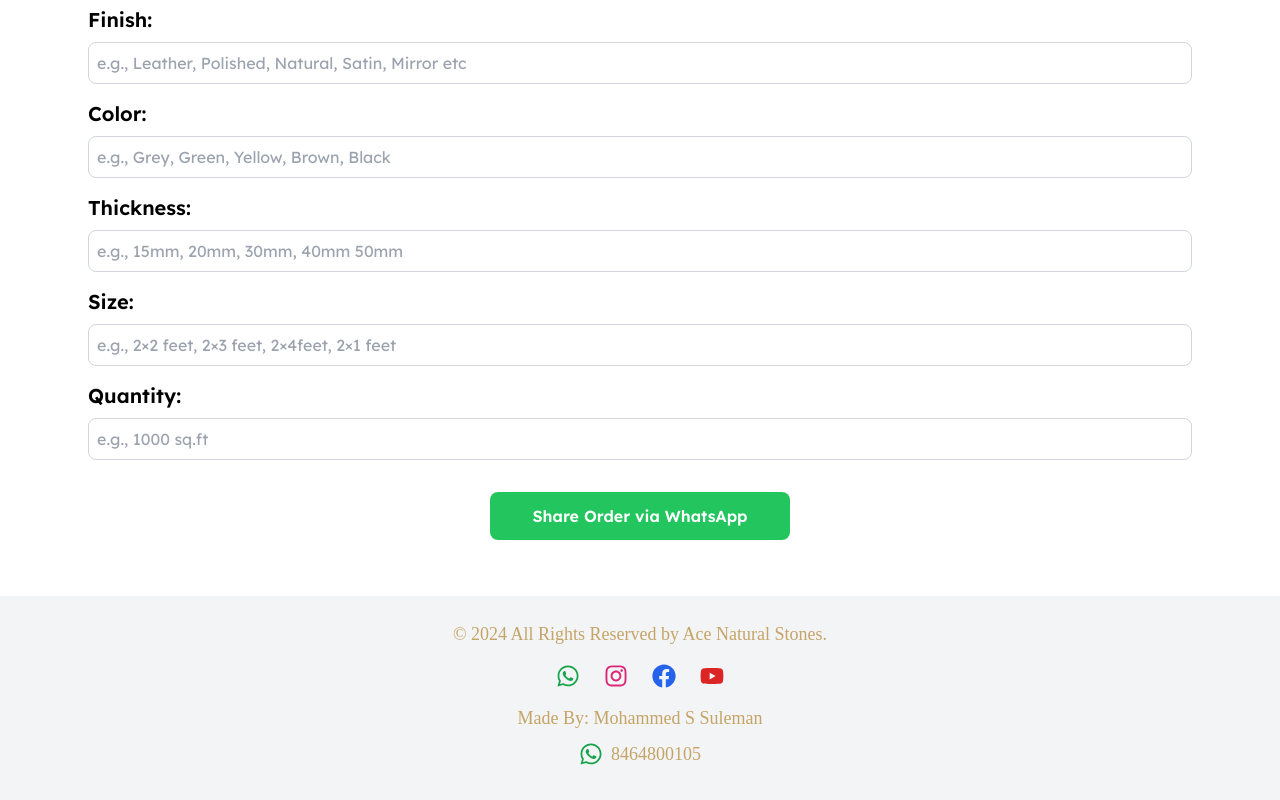
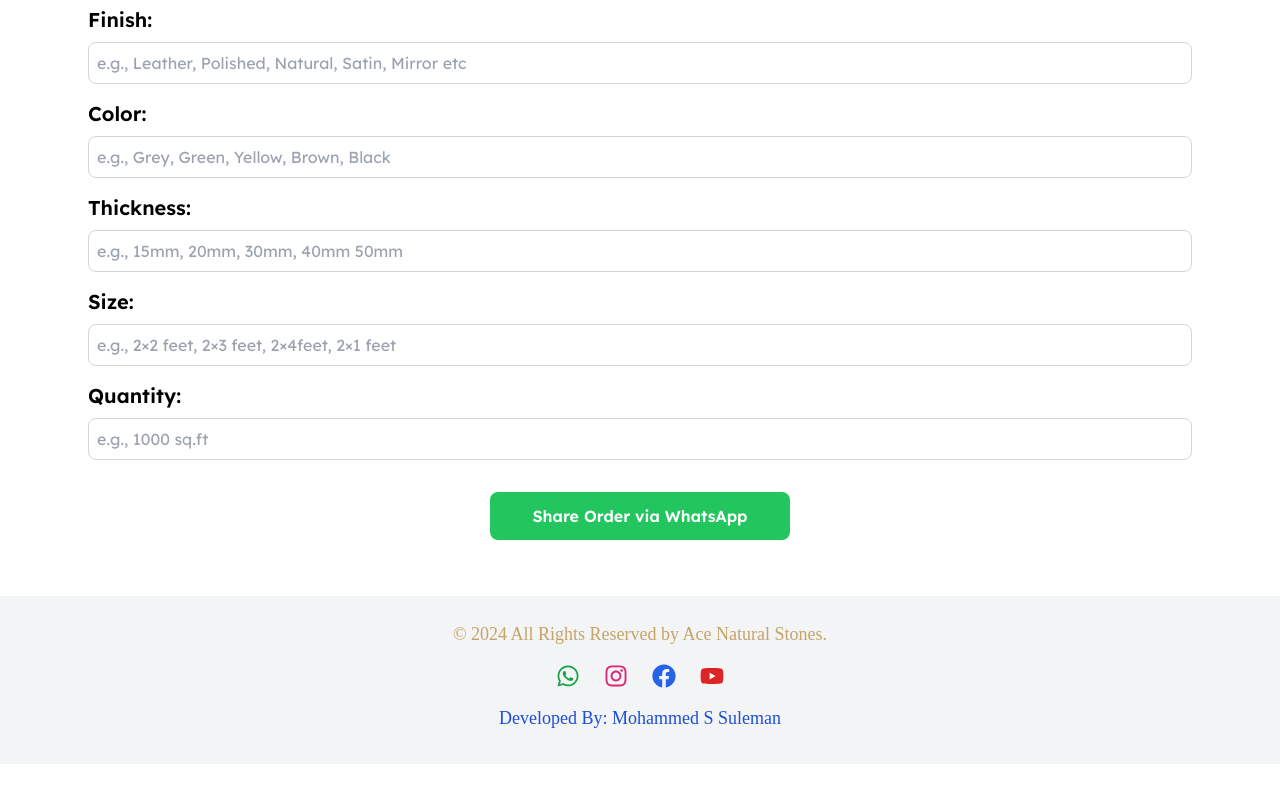
Before and after one commit to coderxplr/ecom-example, a React (Create React App) app: page / in a window 1280 px wide. Shown: the part 3026-3826 px from the top of the page. After the commit the page ends 3790 px from the top, so only its background shows below. Built offline with nearby package versions, Linux system fonts and the light colour scheme; a web font is replaced by a local one.

Commit message:
removed whatsapp number

```diff
--- a/src/components/Footer.jsx
+++ b/src/components/Footer.jsx
@@ -23,10 +23,10 @@ const Footer = () => {
           </a>
         </div>
         <div className="text-center mb-2 text-sm md:text-base lg:text-lg">
-          <p>Made By: Mohammed S Suleman</p>
           <a href="https://wa.me/8464800105" target="_blank" rel="noopener noreferrer" className="flex items-center justify-center space-x-2 text-gold-700 m-2">
-            <FaWhatsapp size={24} className='text-green-600'/>
-            <span>8464800105</span>
+            <p className='text-blue-700'>Developed By: Mohammed S Suleman</p>
+            {/* <FaWhatsapp size={24} className='text-green-600'/>
+            <span>8464800105</span> */}
           </a>
         </div>
       </div>
```
